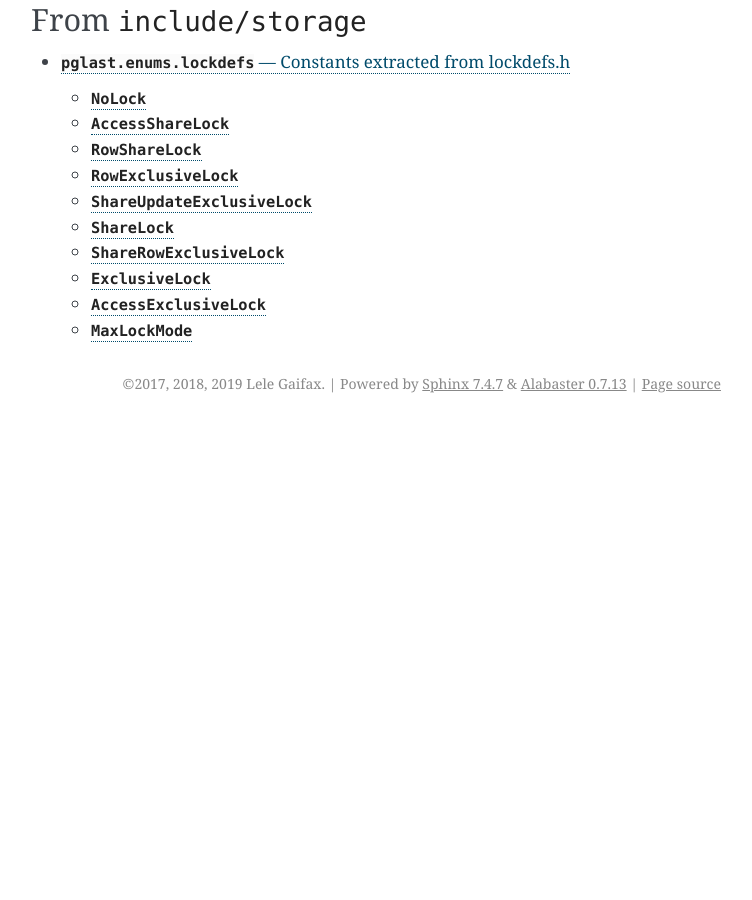
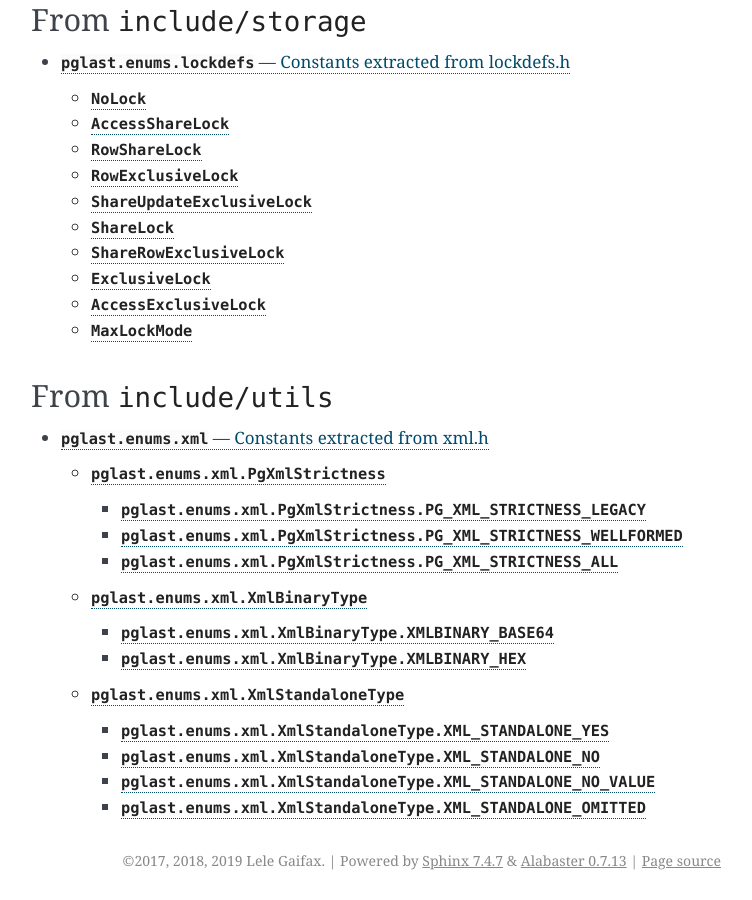
Before and after one commit to lelit/pglast, a Sphinx documentation site: the page built from docs/enums.rst, in a window 1280 px wide and 900 px high, scrolled down 26221 px. Shown: the whole window, without its empty margins (389-1141 px from the left). Built offline with Sphinx 7.4.7, drawn with Linux system fonts in a browser that asks for light colours; before the commit the page ends 26644 px from its top, so only the background shows below that.

Commit message:
Extract enums and constants from PG utils/xml.h header

```diff
--- a/docs/enums.rst
+++ b/docs/enums.rst
@@ -43,3 +43,11 @@ From ``include/storage``
 .. toctree::
 
    lockdefs
+
+
+From ``include/utils``
+======================
+
+.. toctree::
+
+   xml
--- /dev/null
+++ b/docs/xml.rst
@@ -0,0 +1,48 @@
+.. -*- coding: utf-8 -*-
+.. :Project:   pglast -- DO NOT EDIT: generated automatically
+.. :Author:    Lele Gaifax <lele@metapensiero.it>
+.. :License:   GNU General Public License version 3 or later
+.. :Copyright: © 2017-2021 Lele Gaifax
+..
+
+================================================================
+ :mod:`pglast.enums.xml` --- Constants extracted from `xml.h`__
+================================================================
+
+__ https://github.com/pganalyze/libpg_query/blob/6517eed/src/postgres/include/utils/xml.h
+
+.. module:: pglast.enums.xml
+   :synopsis: Constants extracted from xml.h
+
+
+.. class:: pglast.enums.xml.PgXmlStrictness
+
+   Corresponds to the `PgXmlStrictness enum <https://github.com/pganalyze/libpg_query/blob/6517eed/src/postgres/include/utils/xml.h#L39>`__.
+
+   .. data:: PG_XML_STRICTNESS_LEGACY
+
+   .. data:: PG_XML_STRICTNESS_WELLFORMED
+
+   .. data:: PG_XML_STRICTNESS_ALL
+
+
+.. class:: pglast.enums.xml.XmlBinaryType
+
+   Corresponds to the `XmlBinaryType enum <https://github.com/pganalyze/libpg_query/blob/6517eed/src/postgres/include/utils/xml.h#L33>`__.
+
+   .. data:: XMLBINARY_BASE64
+
+   .. data:: XMLBINARY_HEX
+
+
+.. class:: pglast.enums.xml.XmlStandaloneType
+
+   Corresponds to the `XmlStandaloneType enum <https://github.com/pganalyze/libpg_query/blob/6517eed/src/postgres/include/utils/xml.h#L25>`__.
+
+   .. data:: XML_STANDALONE_YES
+
+   .. data:: XML_STANDALONE_NO
+
+   .. data:: XML_STANDALONE_NO_VALUE
+
+   .. data:: XML_STANDALONE_OMITTED
```
Also changed, not shown: other parts of docs/enums.rst (+1 -1 lines), 3 other files.
